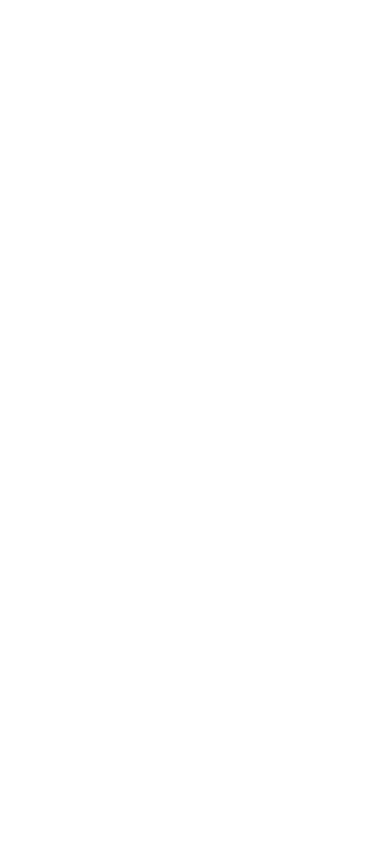
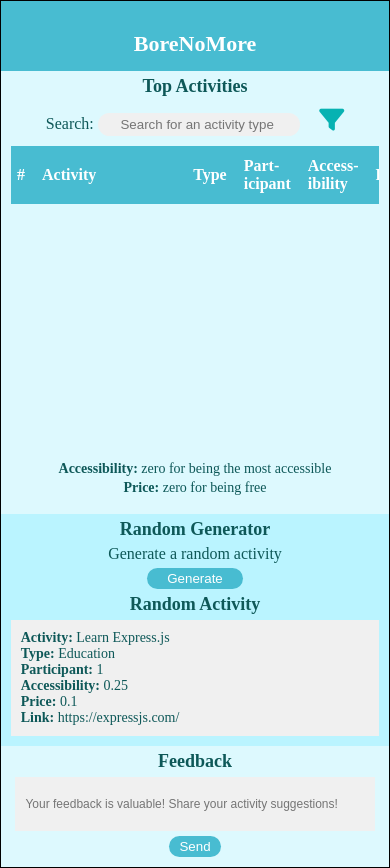
Before and after one commit to vorleakyek/BoredNoMore, a website: page index.html in a window 390 px wide. Before the commit the page ends 844 px from the top, so only its background shows below. Drawn offline with Linux system fonts and the light colour scheme; no server answers.

Commit message:
Finished the first version for mobile page layout and the first feature.

```diff
--- a/css/layout.css
+++ b/css/layout.css
@@ -0,0 +1,42 @@
+.container {
+  max-width: 1900px;
+  margin: 0 auto;
+}
+
+.flex {
+  display: flex;
+  flex-wrap: wrap;
+}
+
+.column-full {
+  width: 100%;
+}
+
+.column-one-third {
+  width: 33.3%;
+}
+
+.column-two-third {
+  width: 66.7%;
+}
+
+.column-half {
+  width: 50%;
+}
+
+@media screen and (max-width: 844px) {
+  .column-two-third,
+  .column-one-third {
+    width: 100%;
+  }
+
+  .column-half {
+    width: 100%;
+  }
+}
+
+@media screen and (min-width: 600px) {
+  .column-half {
+    width: 40%;
+  }
+}
--- a/css/styles.css
+++ b/css/styles.css
@@ -0,0 +1,202 @@
+body {
+  border: 1px solid black;
+  width: 100%;
+  height: 100%;
+  color: #0e5858;
+}
+
+.heading {
+  font-size: 22px;
+  color: white;
+  text-align: center;
+  padding-top: 15px;
+}
+
+.page-header {
+  background-color: #48bcd1;
+}
+
+.title {
+  font-size: 18px;
+  color: #0e5858;
+  text-align: center;
+  margin: 5px;
+}
+
+.top-activity {
+  background-color: #ddf9fe;
+  padding-bottom: 10px;
+}
+
+/* Table Styles */
+th {
+  padding: 10px 15px 10px 2px;
+  text-align: justify;
+}
+
+td {
+  padding: 5px;
+}
+
+.table-wrapper {
+  overflow-x: auto;
+  max-width: 100%;
+  height: 300px;
+  margin: 10px;
+}
+
+.table-header {
+  background-color: #48bcd1;
+  color: white;
+  text-align: center;
+  border: 1px #48bcd1 solid;
+}
+
+.num-column,
+.num-cell {
+  padding-left: 5px;
+}
+
+.type-cell {
+  text-transform: capitalize;
+}
+
+.link-cell,
+.link-column {
+  width: 15px;
+}
+
+.participant-cell {
+  padding-left: 10px;
+}
+
+.activity-column {
+  padding-right: 95px;
+}
+
+.activity-table {
+  width: 100%;
+  border-collapse: collapse;
+}
+
+.table-body {
+  background-color: white;
+  color: #0e5858;
+}
+
+.border {
+  border: 1px #48bcd1 solid;
+  border-top: none;
+}
+
+.notes {
+  padding: 5px 10px;
+  color: #0e5858;
+  font-size: 14px;
+  margin: 0 auto;
+  justify-content: center;
+  text-align: center;
+}
+
+p {
+  margin: 0;
+}
+
+.notes > p {
+  margin-top: 0;
+  margin-bottom: 3px;
+}
+
+/* Random Generator Styles */
+.random-generator {
+  background-color: #baf4ff;
+}
+
+button {
+  display: flex;
+  justify-content: center;
+  margin: 5px auto;
+}
+
+.btn-generate {
+  background-color: #48bcd1;
+  color: white;
+  border-radius: 25px;
+  padding: 3px 20px;
+  border: none;
+}
+
+.random-activity-output {
+  width: 95%;
+  background-color: #f0f0f0;
+  margin: 3px auto 10px;
+  font-size: 14px;
+  padding: 10px;
+}
+
+.bold {
+  font-weight: bold;
+}
+
+/* Search and filter */
+.search-area {
+  margin: 10px;
+  text-align: center;
+}
+
+.inline {
+  display: inline;
+}
+
+.center {
+  text-align: center;
+}
+
+.search-input {
+  display: inline;
+  border: none;
+  border-radius: 35px;
+  width: 55%;
+  height: 23px;
+  background-color: #f0f0f0;
+  text-align: center;
+}
+
+.filter {
+  display: inline;
+}
+
+i {
+  color: #07b2b2;
+  font-size: 25px;
+  margin-left: 15px;
+}
+
+/* Feedback */
+.feedback {
+  background-color: #ddf9fe;
+  padding: 5px;
+}
+
+.feedback-title {
+  margin: 0;
+}
+
+.feedback-input {
+  display: flex;
+  justify-content: center;
+  font-size: 12px;
+  width: 95%;
+  margin: 5px auto;
+  background-color: #f0f0f0;
+  border: none;
+  padding: 20px 10px;
+}
+
+.btn-send {
+  background-color: #48bcd1;
+  color: white;
+  border-radius: 25px;
+  padding: 3px 10px;
+  border: none;
+}
--- a/index.html
+++ b/index.html
@@ -5,14 +5,77 @@
   <meta name="viewport" content="width=device-width, initial-scale=1.0">
   <title>AJAX Project</title>
   <link rel="icon" href="images/favicon.ico">
+  <link rel="stylesheet" href="https://cdnjs.cloudflare.com/ajax/libs/font-awesome/6.0.0/css/all.min.css"
+    integrity="sha512-9usAa10IRO0HhonpyAIVpjrylPvoDwiPUiKdWk5t3PyolY1cOd4DSE0Ga+ri4AuTroPR5aQvXU9xC6qOPnzFeg=="
+    crossorigin="anonymous" referrerpolicy="no-referrer" />
   <link rel="stylesheet" href="css/reset.css">
   <link rel="stylesheet" href="css/layout.css">
   <link rel="stylesheet" href="css/styles.css">
 </head>
 <body>
   <header>
+    <div class="container page-header flex">
+      <div class="column-full">
+        <h1 class="heading">BoreNoMore</h1>
+      </div>
+    </div>
   </header>
-  <main>
+  <main class="container">
+    <div class="flex">
+      <div class="top-activity column-two-third">
+        <h2 class="title">Top Activities</h2>
+        <div class="search-area">
+          <p class="inline">Search:</p>
+          <input class="search-input" type="text" placeholder="Search for an activity type ">
+          <div class="filter">
+            <i class="fa-solid fa-filter"></i>
+          </div>
+        </div>
+        <div class="table-wrapper">
+          <table class="activity-table">
+            <thead class="table-header">
+              <tr>
+                <th class="num-column">#</th>
+                <th class="activity-column">Activity</th>
+                <th class="type-column">Type</th>
+                <th class="participant-column">Part-<br>icipant</th>
+                <th class="accessibility-column">Access-<br>ibility</th>
+                <th class="price-column">Price</th>
+                <th class="link-column">Link</th>
+              </tr>
+            </thead>
+            <tbody class="table-body"></tbody>
+          </table>
+        </div>
+        <div class="flex notes">
+          <p class="column-half">
+            <span class="bold">Accessibility:</span> zero for being the most accessible
+          </p>
+          <p class="column-half">
+            <span class="bold">Price:</span> zero for being free
+          </p>
+        </div>
+      </div>
+      <div class="random-generator column-one-third">
+        <h2 class="title">Random Generator</h2>
+        <p class="center">Generate a random activity</p>
+        <button class="btn-generate">Generate</button>
+        <h3 class="title">Random Activity</h3>
+        <div class="random-activity-output">
+          <p><span class="bold">Activity: </span><span>Learn Express.js</span></p>
+          <p><span class="bold">Type: </span><span>Education</span></p>
+          <p><span class="bold">Participant: </span><span>1</span></p>
+          <p><span class="bold">Accessibility: </span><span>0.25</span></p>
+          <p><span class="bold">Price: </span><span></span>0.1</p>
+          <p><span class="bold">Link: </span><span>https://expressjs.com/</span></p>
+        </div>
+      </div>
+    </div>
+    <div class="feedback">
+      <h3 class="title feedback-title">Feedback</h3>
+      <input class="feedback-input" type="text" placeholder="Your feedback is valuable! Share your activity suggestions!">
+      <button class="btn-send">Send</button>
+    </div>
   </main>
   <script src="js/data.js"></script>
   <script src="js/main.js"></script>
--- a/js/data.js
+++ b/js/data.js
@@ -1 +1,20 @@
 /* exported data */
+
+let data = {
+  view: 'home-page',
+  activities: []
+};
+
+// localStorage.clear();
+const previousData = localStorage.getItem('activities');
+
+window.addEventListener('load', event => {
+  setTimeout(() => {
+    const jsonString = JSON.stringify(data);
+    this.localStorage.setItem('activities', jsonString);
+  }, 1000);
+});
+
+if (previousData !== null) {
+  data = JSON.parse(previousData);
+}
--- a/js/main.js
+++ b/js/main.js
@@ -0,0 +1,91 @@
+const allTypes = ['education', 'recreational', 'social', 'diy', 'charity', 'cooking', 'relaxation', 'music', 'busywork'];
+// const allColumns = ['Activity', 'Type', 'Participants', 'Price', 'Accessibility'];
+const tbody = document.querySelector('tbody.table-body');
+
+/** *** Fetching the data from the bored API *****/
+async function getActivityObj(type) {
+  try {
+    const response = await fetch(`http://www.boredapi.com/api/activity?type=${type}`);
+
+    if (!response.ok) {
+      throw new Error(`server status code: ${response.status}`);
+    }
+
+    const activityObj = await response.json();
+    return data.activities.push(activityObj);
+
+  } catch (error) {
+    console.error('Error:', error);
+  }
+}
+
+// ONLY want to run this code one time initially
+if (data.activities.length === 0) {
+  for (let i = 0; i < 3; i++) {
+    for (let j = 0; j < allTypes.length; j++) {
+      getActivityObj(allTypes[j]);
+    }
+  }
+}
+
+// Need to wait for a few seconds for all the data from API to be fully retrieved
+setTimeout(() => {
+  for (let i = 0; i < data.activities.length; i++) {
+    const { activity, type, participants, price, accessibility, link } = data.activities[i];
+    const tr = document.createElement('tr');
+    tr.classList.add('border');
+    tbody.append(tr);
+
+    const rowData = [
+      { textContentValue: i + 1, classNameValue: 'num-cell' },
+      { textContentValue: activity, classNameValue: 'activity-cell' },
+      { textContentValue: type, classNameValue: 'type-cell' },
+      { textContentValue: participants, classNameValue: 'participant-cell' },
+      { textContentValue: accessibility, classNameValue: 'accessibility-cell' },
+      { textContentValue: price, classNameValue: 'price-cell' }
+    ];
+
+    for (const cellData of rowData) {
+      displayEachCell(tr, cellData.textContentValue, cellData.classNameValue);
+    }
+    linkCell(tr, link, 'link-cell');
+  }
+}, 1000);
+
+function displayEachCell(tr, text, className) {
+  const td = document.createElement('td');
+  td.textContent = text;
+  td.classList.add(className);
+  tr.append(td);
+
+  if (text === '') {
+    td.textContent = 'Not available';
+  }
+}
+
+function linkCell(tr, link, className) {
+  const td = document.createElement('td');
+  td.classList.add(className);
+  if (link === '') {
+    td.textContent = 'Not available';
+  } else {
+    const a = document.createElement('a');
+    td.append(a);
+    a.textContent = link;
+    a.setAttribute('href', link);
+    a.setAttribute('target', '_blank');
+  }
+  tr.append(td);
+}
+
+// Need to reload the page for this to change --- keep working on it
+
+window.addEventListener('resize', () => {
+  if (window.innerWidth >= 844) {
+    document.querySelector('.participant-column').textContent = 'Participant';
+    document.querySelector('.accessibility-column').textContent = 'Accessibility';
+  } else {
+    document.querySelector('.participant-column').textContent = 'Part-' + '\n' + 'icipant';
+    document.querySelector('.accessibility-column').textContent = 'Access-' + '\n' + 'ibility';
+  }
+});
```
